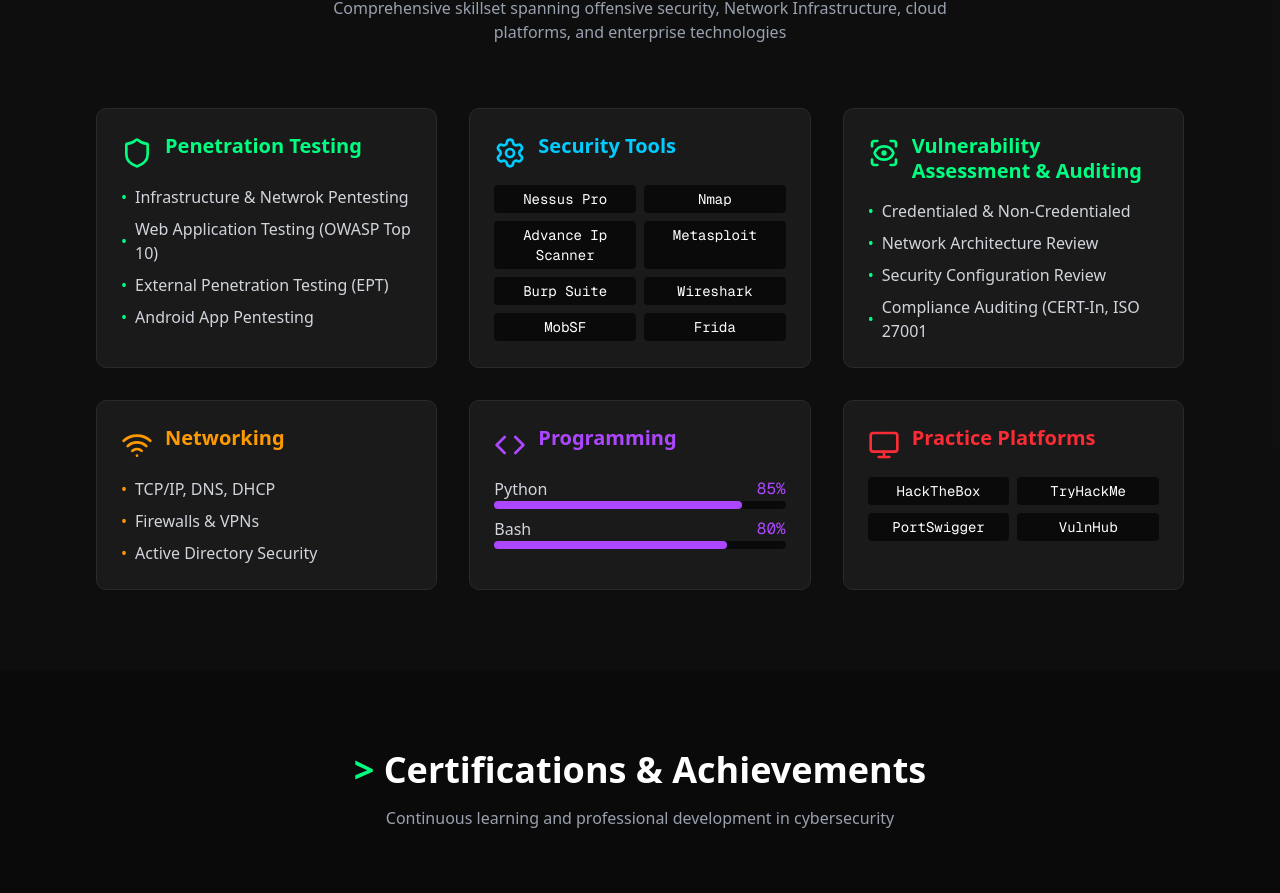
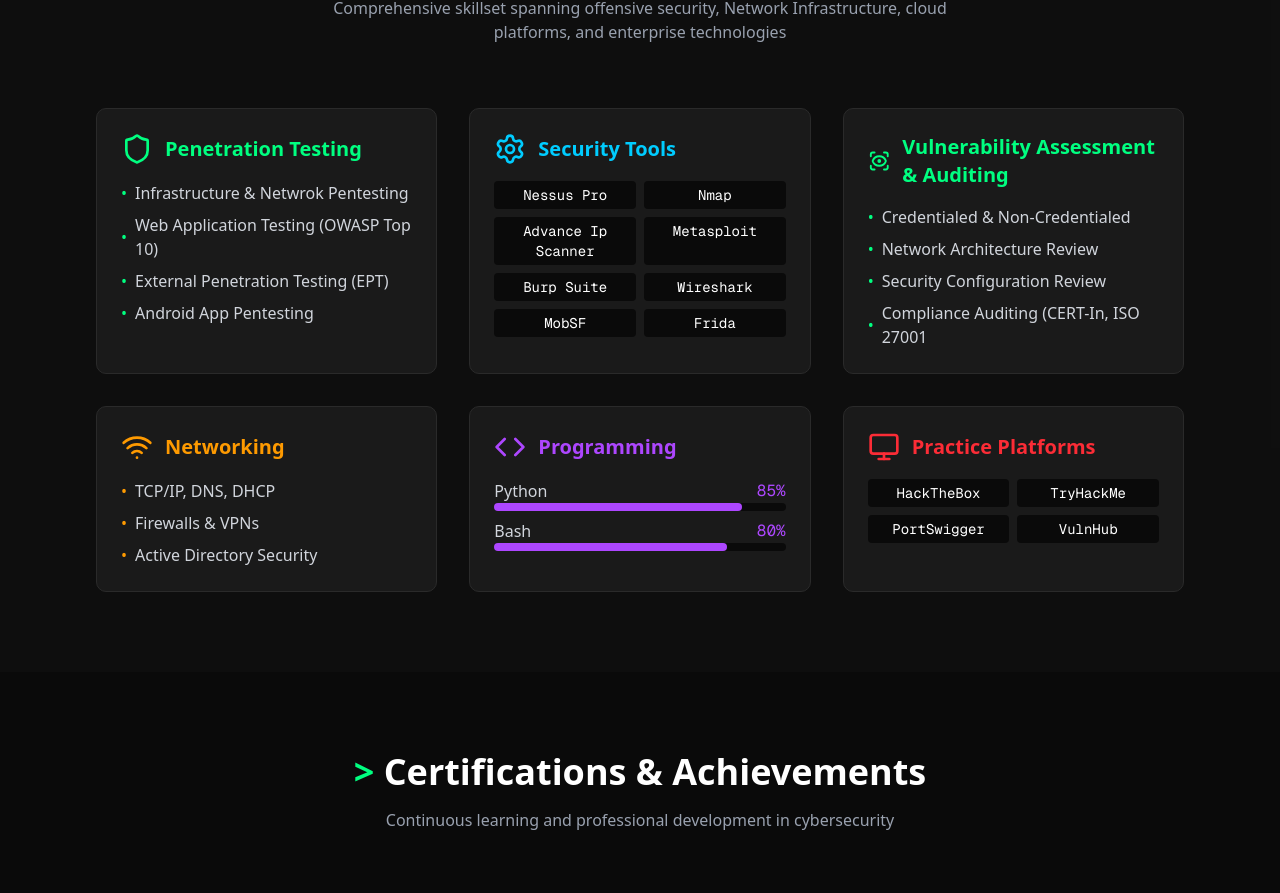
Before and after one commit to aman-sharma0/aman-sharma-portfolio, a Next.js app: page / in a window 1280 px wide. Shown: the part 1839-2732 px from the top of the page. Built offline with nearby package versions, Linux system fonts and the light colour scheme.

Commit message:
Adjust layout and spacing in skills section

```diff
--- a/components/skills-section.tsx
+++ b/components/skills-section.tsx
@@ -140,16 +140,16 @@
                 .toLowerCase()
                 .replace(/\s+/g, "-")}`}
             >
-              <div className="flex items-start gap-3 mb-4">
+            <div className="flex items-center mb-4">
               <skill.icon
                 className={cn(
-                  "w-8 h-8 shrink-0 mt-1",
+                  "w-8 h-8 mr-3",
                   colorVariants[skill.color]?.text
                 )}
               />
               <h3
                 className={cn(
-                  "text-xl font-semibold leading-tight",
+                  "text-xl font-semibold",
                   colorVariants[skill.color]?.text
                 )}
               >
```
